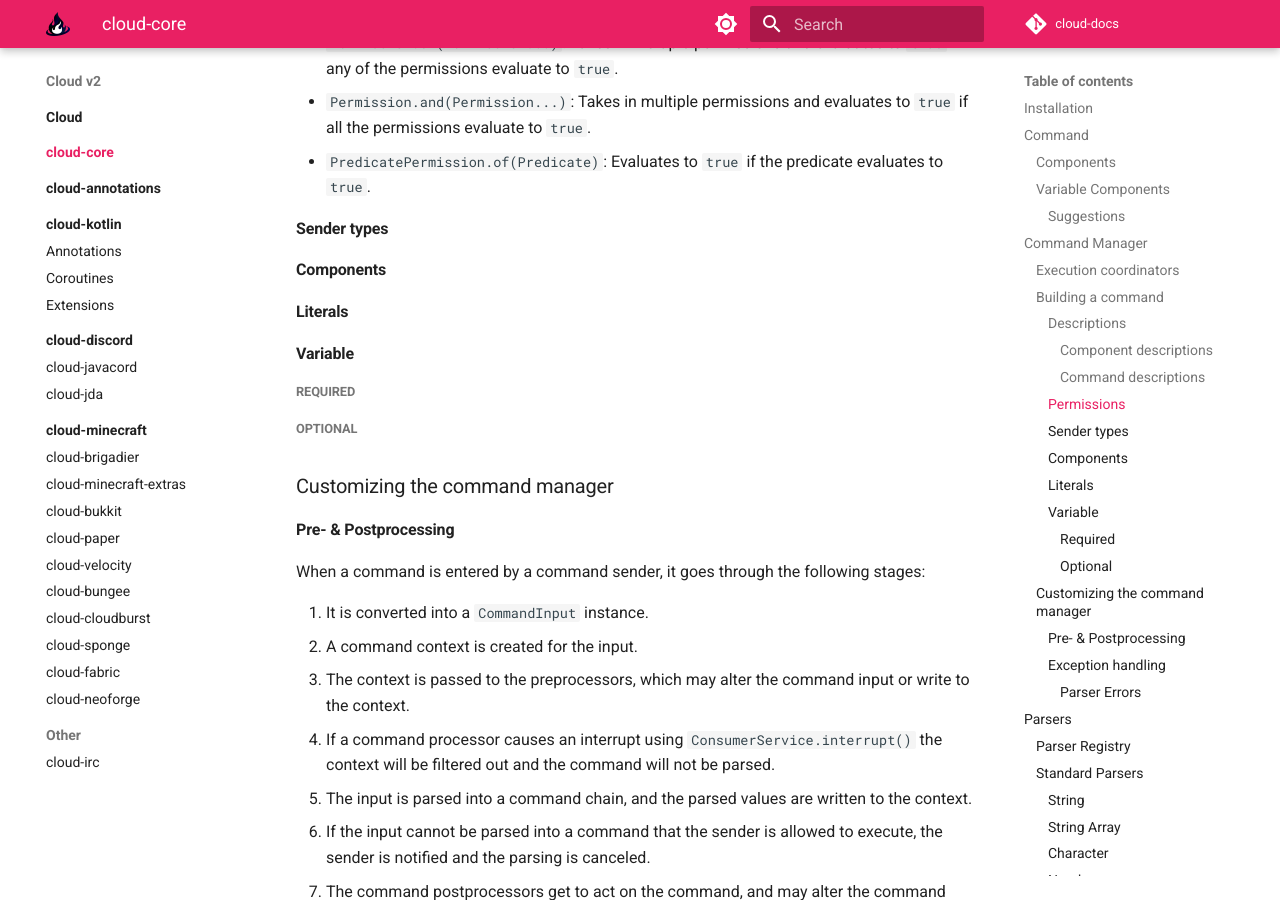
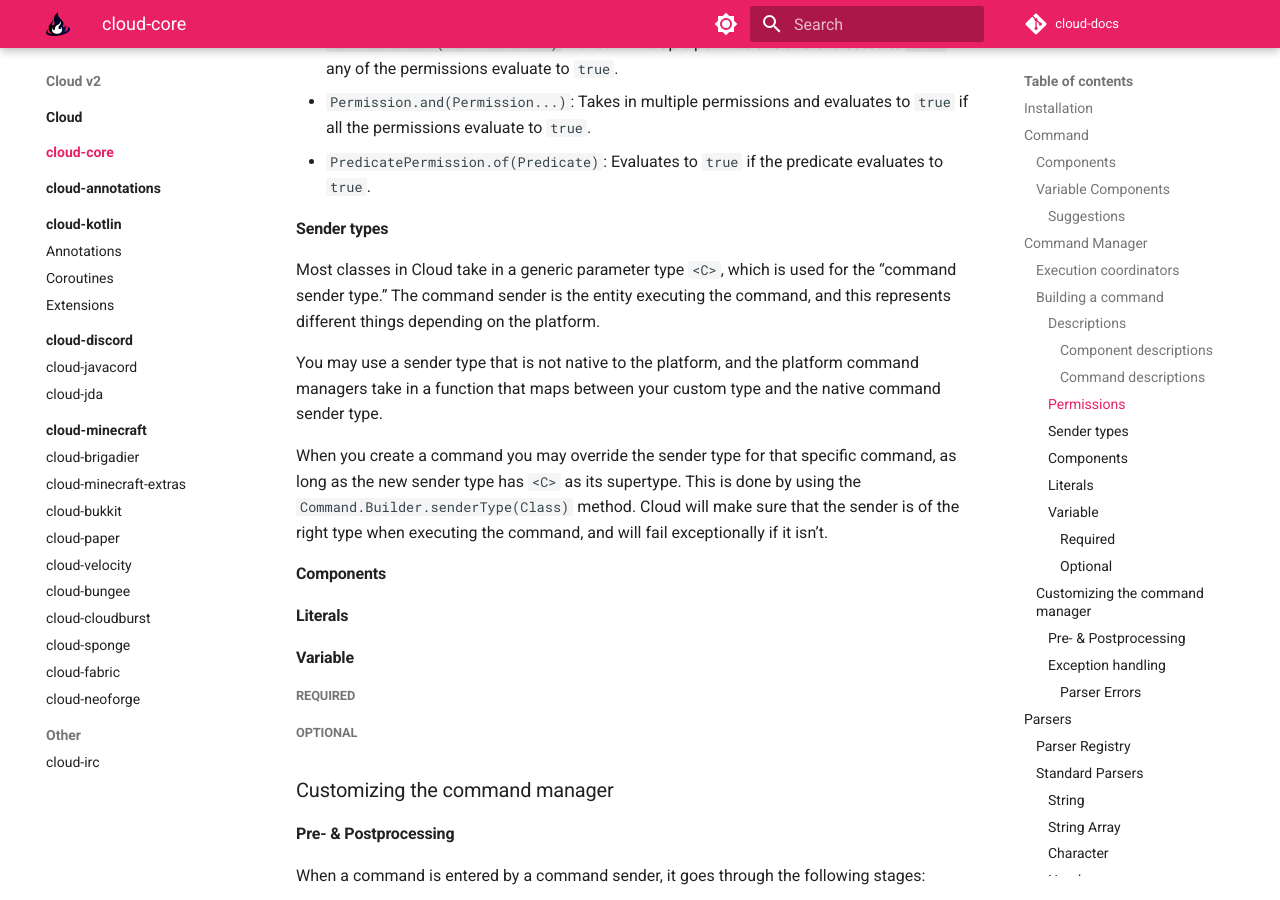
Before and after one commit to Incendo/cloud-docs, an MkDocs documentation site: the page built from docs/core/index.md, in a window 1280 px wide and 900 px high, scrolled down 3100 px. Built offline with MkDocs 1.6.1 and Material for MkDocs 9.7.7, drawn with Linux system fonts in a browser that asks for light colours; comment, search, counter and statistics services are not loaded; some of the changed text lies outside the part shown.

Commit message:
document sender types

```diff
--- a/docs/core/index.md
+++ b/docs/core/index.md
@@ -139,6 +139,19 @@ Though, cloud has support for some more complex permission types, such as:
 - `PredicatePermission.of(Predicate)`: Evaluates to `true` if the predicate evaluates to `true`.
 
 #### Sender types
+
+Most classes in Cloud take in a generic parameter type `<C>`, which is used for the "command sender type."
+The command sender is the entity executing the command, and this represents different things depending
+on the platform.
+
+You may use a sender type that is not native to the platform, and the platform command managers take in a function
+that maps between your custom type and the native command sender type.
+
+When you create a command you may override the sender type for that specific command, as long as the new
+sender type has `<C>` as its supertype.
+This is done by using the `Command.Builder.senderType(Class)` method.
+Cloud will make sure that the sender is of the right type when executing the command, and will fail exceptionally
+if it isn't.
 
 #### Components
 
```
Also changed, not shown: other parts of docs/core/index.md (+0 -4 lines).
